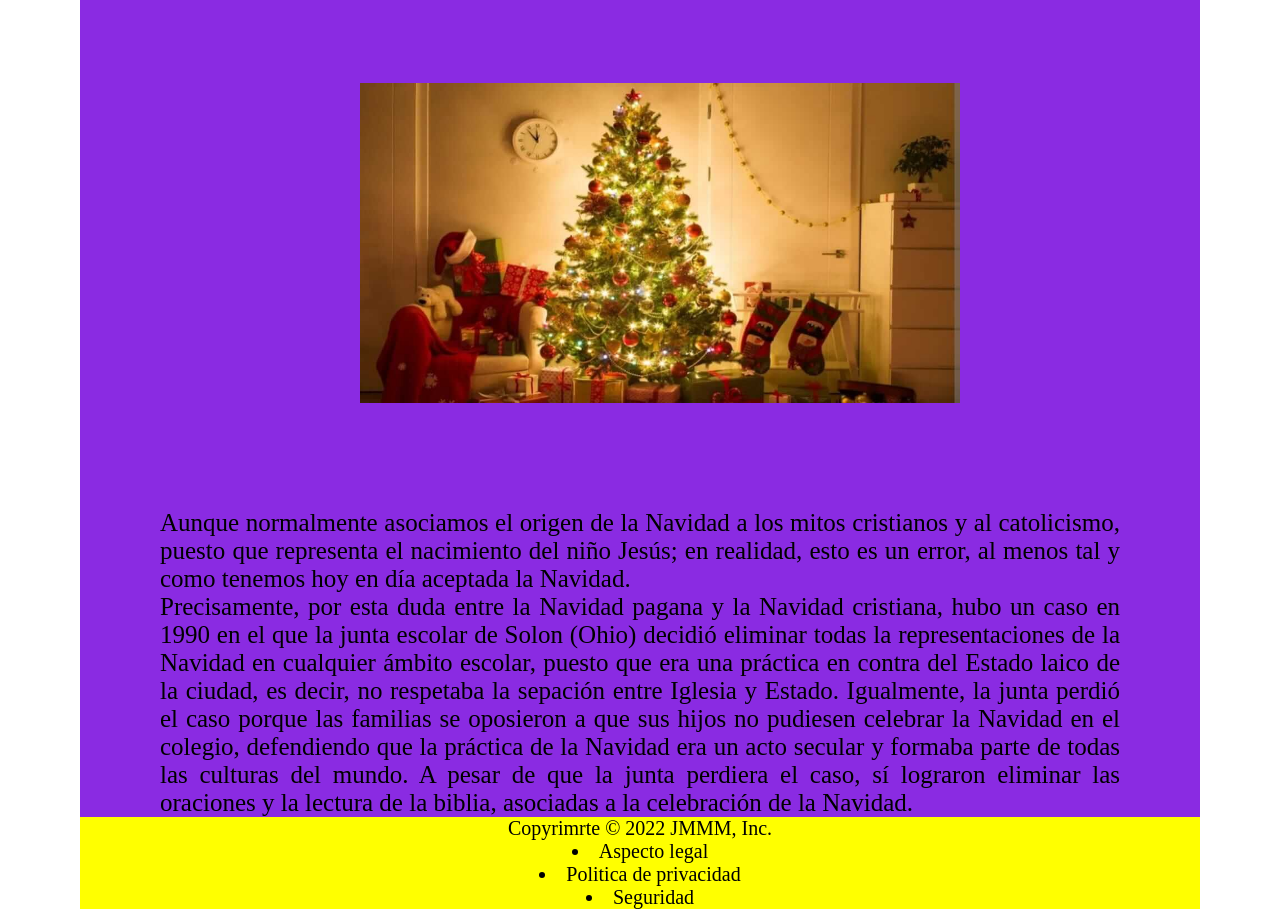
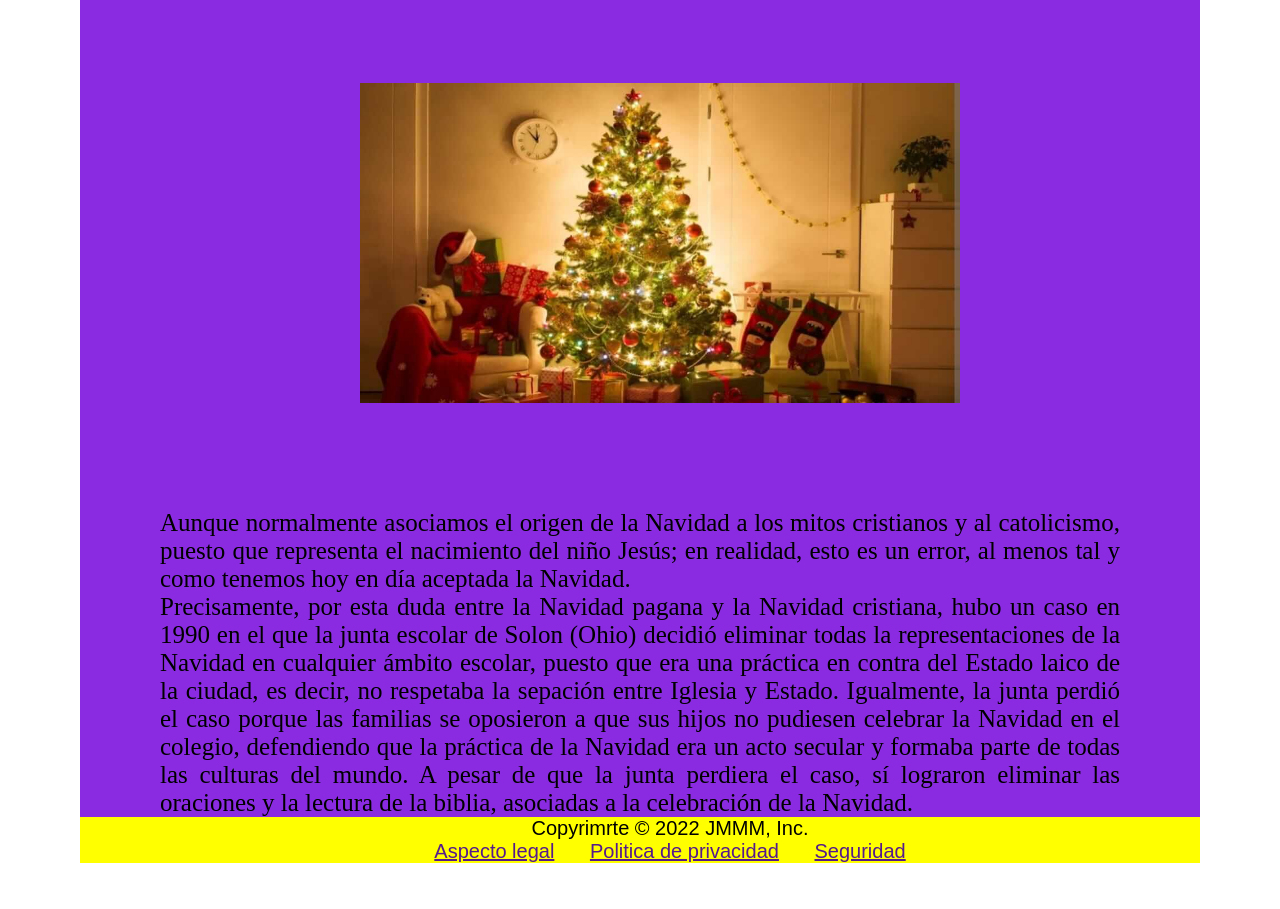
Before and after one commit to jhonmara/UNA-NAVIDAD, a plain HTML site: page index.html in a window 1280 px wide. Shown: the part 971-1880 px from the top of the page. After the commit the page ends 1834 px from the top, so only its background shows below. Drawn offline with Linux system fonts and the light colour scheme.

Commit message:
Se acomodo el Main del FOOTER

```diff
--- a/CSS/style.css
+++ b/CSS/style.css
@@ -64,9 +64,13 @@ footer{
 }
 .footer_in{
     font-size: 2rem;
+    color: black;
+    font-family: Arial, Helvetica, sans-serif;
+    display: inline-block;
     margin: 0;
     padding: 0;
-    text-align: ;
+    text-align: center;
+    margin-left: 3rem;
 
 }
 @media (min-width: 600px){
--- a/index.html
+++ b/index.html
@@ -27,12 +27,12 @@
 
         <footer>
 
-          <main>
-            <p>Copyrimrte © 2022 JMMM, Inc.</p>
-            <ul class=""></ul>
-            <li class="footer_in"><a href="" ><a> <botton>Aspecto legal</botton></a></li>
-            <li class="footer_in"><a href=""><a><botton>Politica de privacidad</botton></a></li>
-            <li class="footer_in"><a href=""><a><botton>Seguridad</botton></a></li>
+          <main class="footer_in">
+            <p class="footer_in" >Copyrimrte © 2022 JMMM, Inc.</p>
+          <ul>
+            <li class="footer_in"><a href=""><botton>Aspecto legal</botton></a></li>
+            <li class="footer_in"><a href=""><botton>Politica de privacidad</botton></a></li>
+            <li class="footer_in"><a href=""><botton>Seguridad</botton></a></li>
           </ul>
 
           </main>
```
